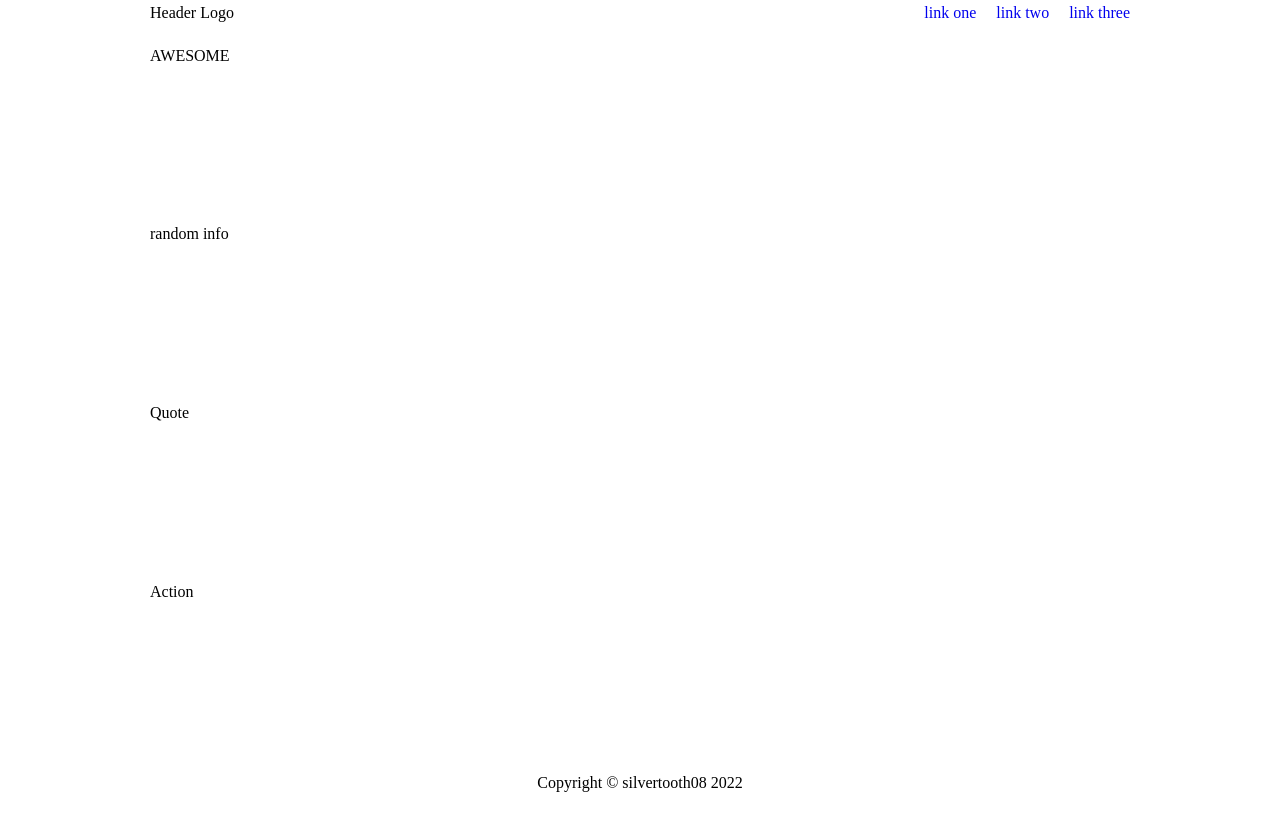
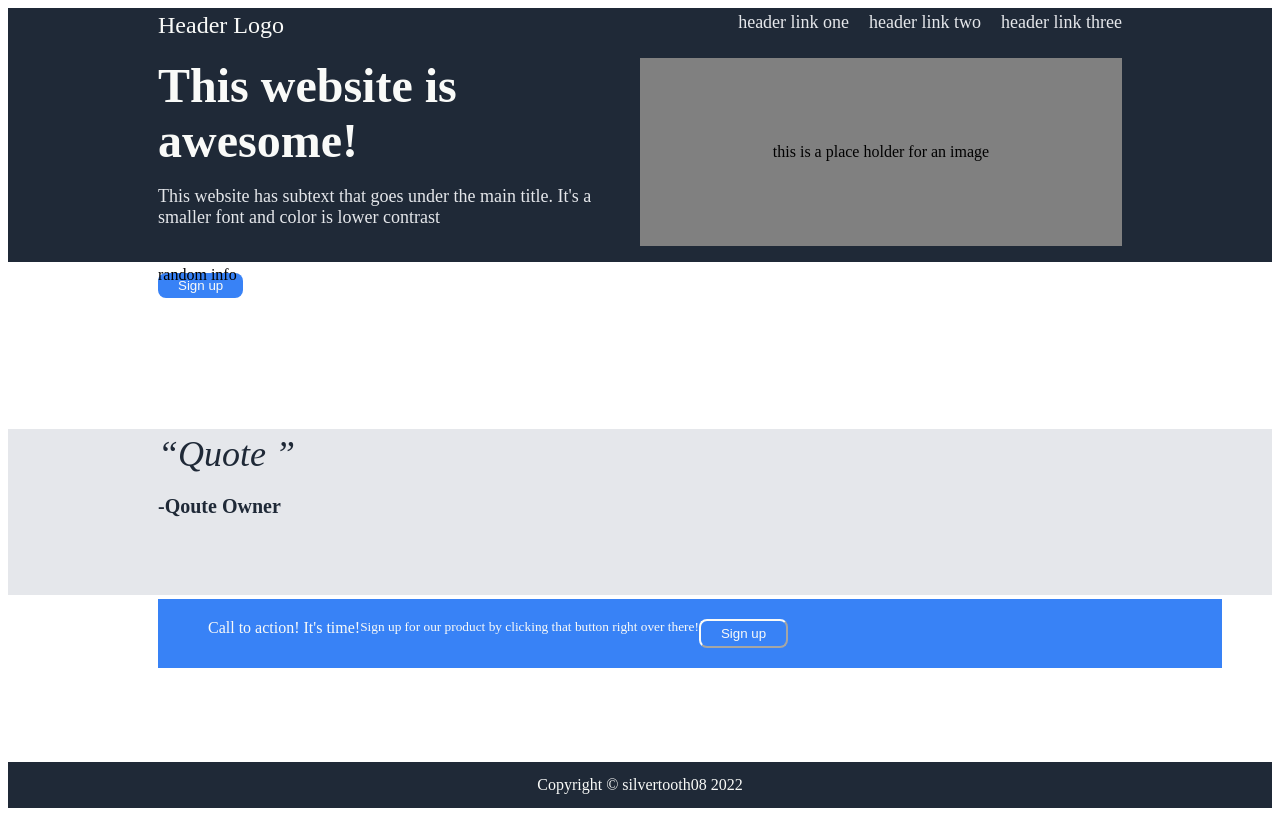
Before and after one commit to silvertooth08/odin-landing-page, a plain HTML site: page index.html in a window 1280 px wide. Drawn offline with Linux system fonts and the light colour scheme.

Commit message:
Fixed alignment due padding issues

```diff
--- a/index.html
+++ b/index.html
@@ -10,29 +10,43 @@
 <body>
    <div class="header">
      <div class="left-side">
-        <div class="text">Header Logo</div>
+        <div class="logo">Header Logo</div>
 
     </div>
     <div class="right-side">
         <ul>
-            <li><a href="#">link one</a></li>
-            <li><a href="#">link two</a></li>
-            <li><a href="#">link three</a></li>
+            <li><a href="#">header link one</a></li>
+            <li><a href="#">header link two</a></li>
+            <li><a href="#">header link three</a></li>
          </ul>
         </div>
 
    </div>
-    <div class="container">
-    <div class="awesome-text">AWESOME</div>
+   <!-- <div class="container">        -->
+    <div class="awesome-text">
+        <div class="text">This website is awesome!
+            <p>This website has subtext that goes under the main title. It's a smaller font and color is lower contrast</p>
+            <button>Sign up</button>
+        </div>
+        <div class="image">this is a place holder for an image</div>
+    </div>
+
 
     <div class="random-info">random info</div>
 
-    <div class="quote">Quote</div>
+    <div class="quote">&ldquo;Quote &rdquo;
+        <p>-Qoute Owner</p>
+    </div>
 
-    <div class="action">Action</div>
+    <div class="action">
+    <div class="action-text">
+         Call to action! It&apos;s time!
+    <p>Sign up for our product by clicking that button right over there! </p>
+     <button>Sign up</button>
+    </div>
+
+    </div>
    </div>
-  <div class="footer">
-    <div class="text"> Copyright © silvertooth08 2022 </div>
-</div>
+  <div class="footer">Copyright © silvertooth08 2022</div>
 </body>
 </html>
--- a/style.css
+++ b/style.css
@@ -2,25 +2,45 @@ body {
     height: 100vh;
     display: flex;
     flex-direction:column;
-    margin: 4px 150px;
+}
+div{
+    padding: 4px 150px;
+}
+.left-side,.right-side,.logo,.image,.text{
+    padding: 0px;
+}
+
+.text {
+    padding-bottom: 50px;
+
+}
+
+.awesome-text > .image{
+    height:188px ;
+    width: 50%;
 }
 
 .header {
     display: flex;
-    justify-content: space-between;
+    justify-content:space-between;
     height: 6%;
+    background-color: #1f2937;
+    color:#f9faf8;
+    font-size: 24px;
 }
-.container{
+/*.container{
     display: flex;
     flex-direction: column;
     height: 100%;
-}
+}*/
 
 .footer{
+    background-color: #1f2937;
     display: flex;
     align-items: center;
     justify-content: center;
     height: 6%;
+    color:#f9faf8;
 }
 ul{
     padding:0px;
@@ -31,11 +51,80 @@ ul{
 li{
     padding:0px;
     list-style-type: none;
+    color: #e5e7eb;
+    font-size: 18px;
    }
 a{
     text-decoration: none;
+    color:#e5e7eb;
 }
 
 .awesome-text,.random-info,.quote,.action {
     height: 25%;
 }
+
+.awesome-text> .text {
+    font-size: 48px;
+    font-weight:900;
+    color:#f9faf8;
+    width: 50%;
+
+}
+
+div.text > p {
+    font-size: 18px;
+    color:#e5e7eb;
+    font-weight: normal;
+}
+
+.awesome-text{
+    background-color: #1f2937;
+    display: flex;
+
+}
+.awesome-text > .image{
+    background-color: grey;
+    display: flex;
+    align-items: center;
+    justify-content: center;
+}
+
+button {
+    background-color:#3882f6;
+    color:#f9faf8;
+    border-color: #f9faf8;
+    border-radius: 8px;
+    padding:5px 20px;
+}
+
+.text>button {
+    border:none;
+}
+
+.quote {
+    background-color: #e5e7eb;
+    font-size: 36px;
+    color:#1f2937;
+    font-style: oblique 5deg;
+    font-weight:100;
+}
+.quote > p {
+    font-size: 20px;
+    font-weight: 900;
+    font-style: normal;
+}
+
+.action-text {
+    display: flex;
+    background-color:#3882f6;
+    color:#f9faf8;
+
+
+    width: 100%;
+    padding: 20px 50px;
+
+}
+.action-text>p{
+    margin:0px;
+    font-size:smaller;
+}
```
